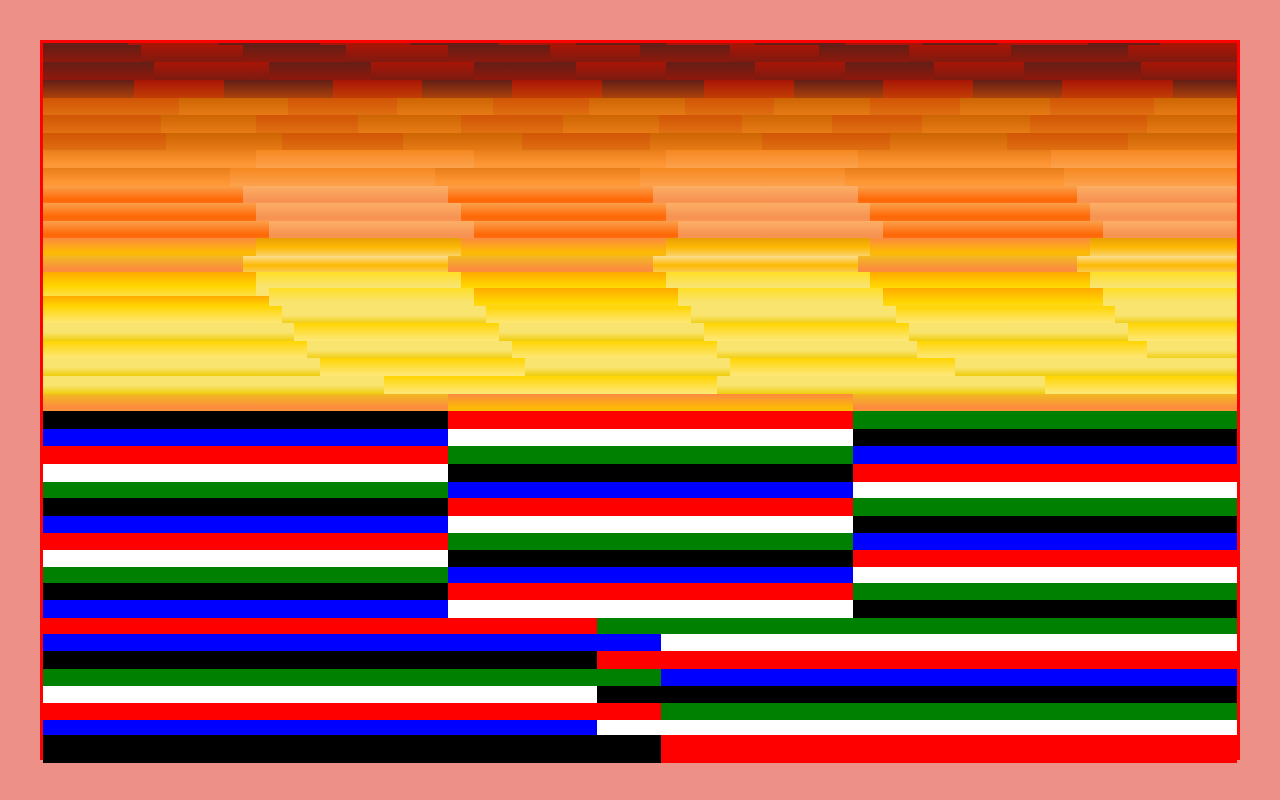
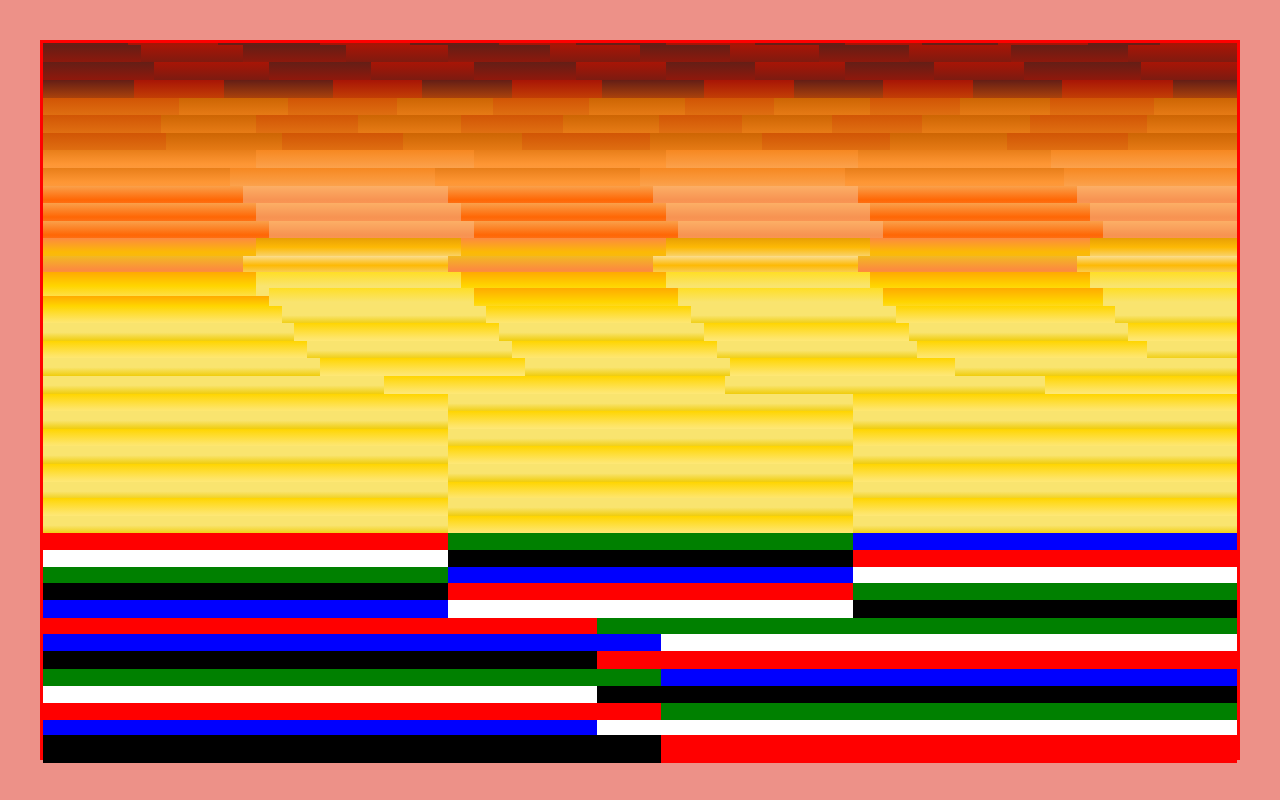
Before and after one commit to besselii/AFS2, a plain HTML site: page index.html in a window 1280 px wide. Drawn offline with Linux system fonts and the light colour scheme.

Commit message:
sky color

```diff
--- a/index.html
+++ b/index.html
@@ -1149,7 +1149,7 @@
   .square166{
     width: 40%;
     bottom: 49.5%;
-    left: 56%;
+    right: 43px;
     background: linear-gradient(#F9E46F, #F9E46F, #EFCB05, #EECE1D);
     }
 
@@ -1163,140 +1163,161 @@
   .square168{
     width: 40%;
     bottom: 47.3%;
-    background: linear-gradient(#F2B922, #FC8A40, #FCB905);
+    background: linear-gradient(#FFD500, #FEE462, #FEF2AB);
     }
 
   .square169{
     width: 40%;
     bottom: 47.3%;
     left: 35%;
-    background: linear-gradient(#FC8A40, #FCB905, #F2B922);
+    background: linear-gradient(#F9E46F, #F9E46F, #EFCB05, #EECE1D);
     }
 
   .square170{
     width: 30%;
     bottom: 47.3%;
     right: 43px;
-    background: linear-gradient(#F2B922, #FC8A40, #FCB905);
-    }
-
-  .square171{background-color: black;
+    background: linear-gradient(#FFD500, #FEE462, #FEF2AB);
+    }
+
+  .square171{
     width: 40%;
     bottom: 45.1%;
-    }
-
-  .square172{background-color: red;
+    background: linear-gradient(#F9E46F, #F9E46F, #EFCB05, #EECE1D);
+    }
+
+  .square172{
     width: 40%;
     bottom: 45.1%;
     left: 35%;
-    }
-
-  .square173{background-color: green;
+    background: linear-gradient(#FFD500, #FEE462, #FEF2AB);
+    }
+
+  .square173{
     width: 30%;
     bottom: 45.1%;
     right: 43px;
-    }
-
-  .square174{background-color: blue;
+    background: linear-gradient(#F9E46F, #F9E46F, #EFCB05, #EECE1D);
+    }
+
+  .square174{
     width: 40%;
     bottom: 42.9%;
-    }
-
-  .square175{background-color: white;
+    background: linear-gradient(#FFD500, #FEE462, #FEF2AB);
+    }
+
+  .square175{
     width: 40%;
     bottom: 42.9%;
     left: 35%;
-    }
-
-  .square176{background-color: black;
+    background: linear-gradient(#F9E46F, #F9E46F, #EFCB05, #EECE1D);
+    }
+
+  .square176{
     width: 30%;
     bottom: 42.9%;
     right: 43px;
-    }
-
-  .square177{background-color: red;
+    background: linear-gradient(#FFD500, #FEE462, #FEF2AB);
+    }
+
+  .square177{
     width: 40%;
     bottom: 40.7%;
-    }
-
-  .square178{background-color: green;
+    background: linear-gradient(#F9E46F, #F9E46F, #EFCB05, #EECE1D);
+    }
+
+  .square178{
     width: 40%;
     bottom: 40.7%;
     left: 35%;
-    }
-
-  .square179{background-color: blue;
+    background: linear-gradient(#FFD500, #FEE462, #FEF2AB);
+    }
+
+  .square179{
     width: 30%;
     bottom: 40.7%;
     right: 43px;
-    }
-
-  .square180{background-color: white;
+    background: linear-gradient(#F9E46F, #F9E46F, #EFCB05, #EECE1D);
+    }
+
+  .square180{
     width: 40%;
     bottom: 38.5%;
-    }
-
-  .square181{background-color: black;
+    background: linear-gradient(#FFD500, #FEE462, #FEF2AB);
+    }
+
+  .square181{
     width: 40%;
     bottom: 38.5%;
     left: 35%;
-    }
-
-  .square182{background-color: red;
+    background: linear-gradient(#F9E46F, #F9E46F, #EFCB05, #EECE1D);
+    }
+
+  .square182{
     width: 30%;
     bottom: 38.5%;
     right: 43px;
-    }
-
-  .square183{background-color: green;
+    background: linear-gradient(#FFD500, #FEE462, #FEF2AB);
+    }
+
+  .square183{
     width: 40%;
     bottom: 36.3%;
-    }
-
-  .square184{background-color: blue;
+    background: linear-gradient(#F9E46F, #F9E46F, #EFCB05, #EECE1D);
+    }
+
+  .square184{
     width: 40%;
     bottom: 36.3%;
     left: 35%;
-    }
-
-  .square185{background-color: white;
+    background: linear-gradient(#FFD500, #FEE462, #FEF2AB);
+    }
+
+  .square185{
     width: 30%;
     bottom: 36.3%;
     right: 43px;
-    }
-
-  .square186{background-color: black;
+    background: linear-gradient(#F9E46F, #F9E46F, #EFCB05, #EECE1D);
+    }
+
+  .square186{
     width: 40%;
     bottom: 34.2%;
-    }
-
-  .square187{background-color: red;
+    background: linear-gradient(#FFD500, #FEE462, #FEF2AB);
+    }
+
+  .square187{
     width: 40%;
     bottom: 34.2%;
     left: 35%;
-    }
-
-  .square188{background-color: green;
+    background: linear-gradient(#F9E46F, #F9E46F, #EFCB05, #EECE1D);
+    }
+
+  .square188{
     width: 30%;
     bottom: 34.2%;
     right: 43px;
-    }
-
-  .square189{background-color: blue;
+    background: linear-gradient(#FFD500, #FEE462, #FEF2AB);
+    }
+
+  .square189{
     width: 40%;
     bottom: 32%;
-    }
-
-  .square190{background-color: white;
+    background: linear-gradient(#F9E46F, #F9E46F, #EFCB05, #EECE1D);
+    }
+
+  .square190{
     width: 40%;
     bottom: 32%;
     left: 35%;
-    }
-
-  .square191{background-color: black;
+    background: linear-gradient(#FFD500, #FEE462, #FEF2AB);
+    }
+
+  .square191{
     width: 30%;
     bottom: 32%;
     right: 43px;
+    background: linear-gradient(#F9E46F, #F9E46F, #EFCB05, #EECE1D);
     }
 
   .square192{background-color: red;
```
